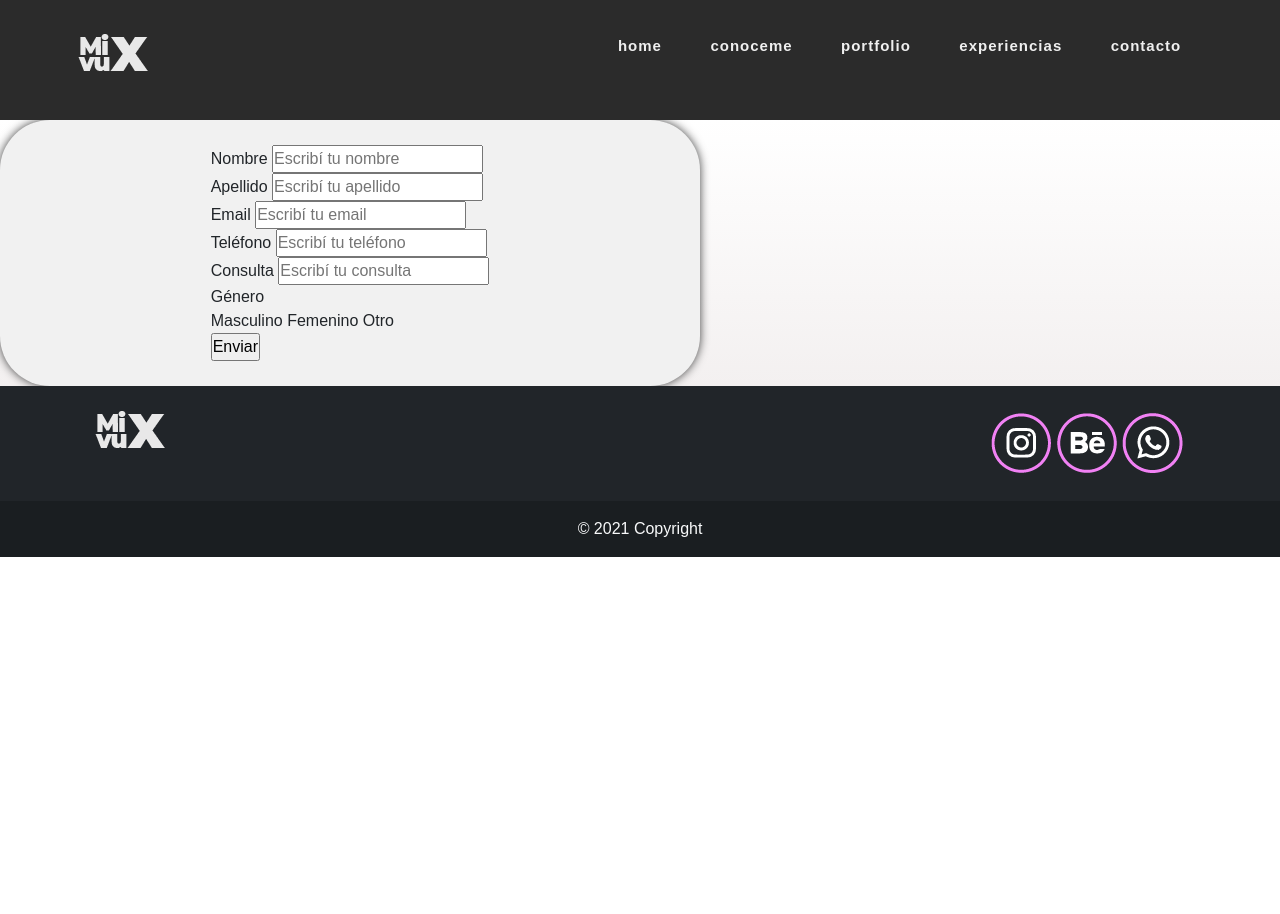
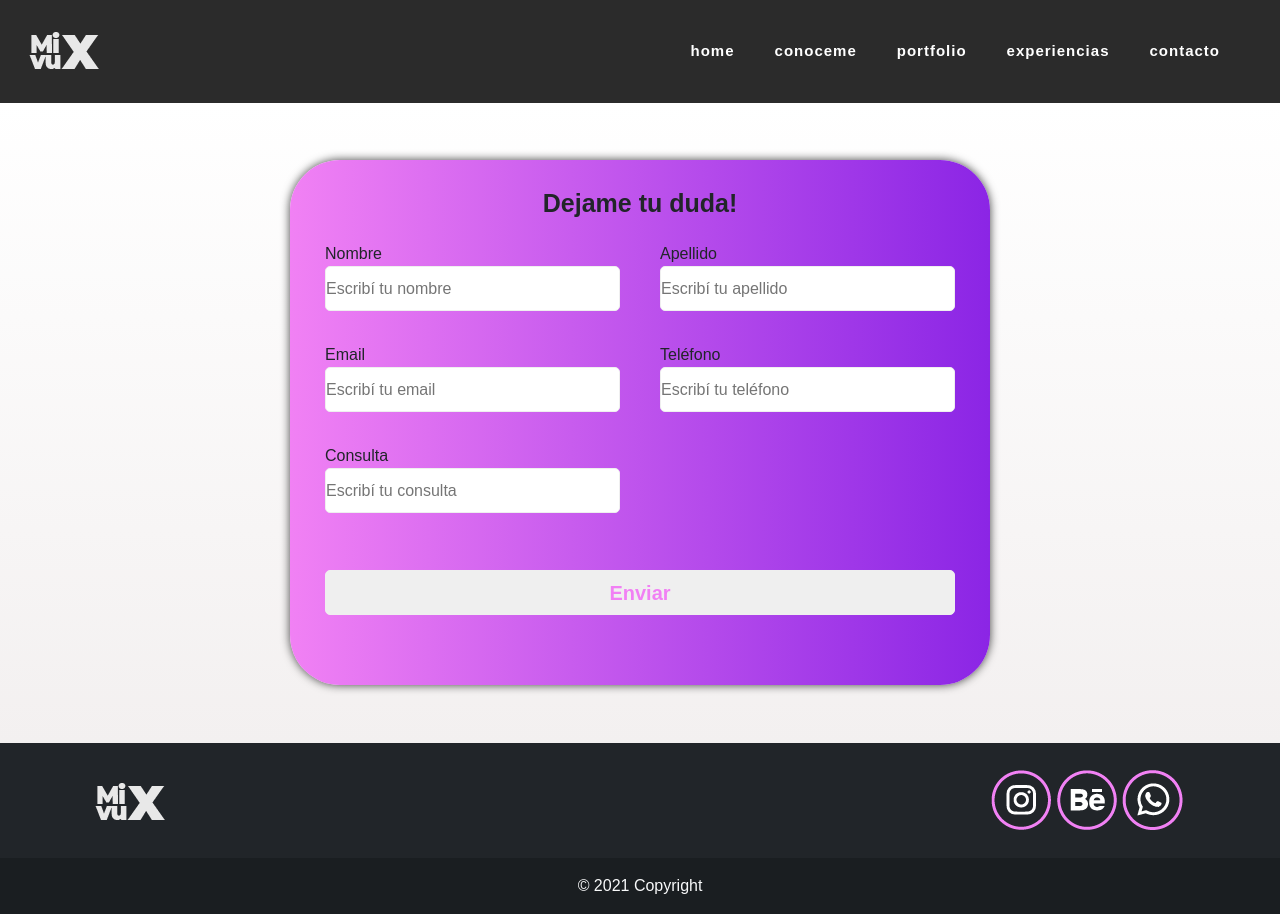
Before and after one commit to MicaelaColotta/Proyecto_portfolio, a website: page contacto.html in a window 1280 px wide. Before the commit the page ends 800 px from the top, so only its background shows below. Drawn offline with nearby package versions, Linux system fonts and the light colour scheme.

Commit message:
modificaciones

```diff
--- a/SCSS/estilos.scss
+++ b/SCSS/estilos.scss
@@ -3,6 +3,7 @@
 @import "tipografía";
 
 /*Header*/
+
 
 .header1 {
     min-height: 80vh;
@@ -13,45 +14,33 @@
     position: relative;
 }
 
+
 .header2 {
-    min-height: 15vh;
+    min-height: 10vh;
     width: 100%;
     background-position: center;
     background-size: cover;
     position: relative;
 }
 
-nav {
-    display: flex;
-    padding: 2% 6%;
-    justify-content: space-between;
-    align-items: center;
-
-    .nav__links {
-        flex: 1;
-        text-align: right;
-
-         ul li {
-            list-style: none;
-            display: inline-block;
-            padding: 8px 12px;
-            position: relative;
-
-            a {
-                text-decoration: none;
-                font-size: 15px;
-                font-weight: bold;
-                letter-spacing: 1px;
-                padding: 10px;
-
-                     img {
-                        padding: 10px;
-                }
-            }
-        }
-    }
+/*prueba*/
+.navbar-nav{
+    margin-left: auto;
+    list-style: none;
+    font-weight: bold;
+    letter-spacing: 1px;
+    color: rgb(239, 239, 239);
+    font-size: 15px;
+    padding: 8px 12px;
 }
 
+/* Fin prueba*/
+
+nav {
+         ul li {
+            padding: 8px 12px;
+        }
+}
 
 /*Fin header*/
 
@@ -324,28 +313,72 @@ main {
 /* Fin padding carrusel home */
 
 
-/* Padding footer home */
+/* Padding footer */
 .espacio2{
     margin-top: 15px;
 }
 
-/* Fin padding footer home */
+/* Fin padding footer */
 
 
 
 /* formulario */
 
+.prueba11 {
+    display: flex;
+    justify-content: center;
+    align-items: center;
+    height: 80vh;
+}
+
 .container__div {
-    box-sizing: border-box;
-    display: flex;
     max-width: 700px;
-    justify-content: center;
     padding: 25px 35px;
     border-radius: 50px;
-    background: rgb(241, 241, 241);
+    background: linear-gradient(to left, rgb(139, 37, 229), rgb(241, 129, 244));
     box-shadow: 0px 0px 10px 0px rgb(66, 66, 66);
+}
 
+.titulo__formulario {
+    font-size: 25px;
+    font-weight: bold;
+    text-align: center;
 }
+
+.container__div form .detalles-usuario {
+    display: flex;
+    flex-wrap: wrap;
+    justify-content: space-between;
+}
+
+ form .detalles-usuario .input-box {
+    width: calc(100% / 2 - 20px);
+    margin: 20px 0 12px 0;
+}
+
+.detalles-usuario .input-box input{
+
+    height: 45px;
+    width: 100%;
+    border-radius: 5px;
+    border: 1px solid rgb(239, 239, 239);
+}
+
+.container__div .button {
+    height: 45px;
+    margin: 45px 0;
+}
+
+.container__div .button input {
+    height: 100%;
+    width: 100%;
+    border-radius: 5px;
+    border: 1px solid rgb(239, 239, 239);
+    font-weight: bold;
+    color: rgb(241, 128, 244);
+    font-size: 20px;
+}
+
 /* Fin formulario */
 
 
--- a/contacto.html
+++ b/contacto.html
@@ -18,83 +18,79 @@
 
     <!--Navbar-->
 
-    <section class="header2">
-        <nav>
-            <a href="index.html"><img src="imagenes/logo_Mesa de trabajo 1.png"></a>
-            <div class="nav__links">
-            <ul>
-                <li class="subrayado">
-                    <a href="index.html">home</a>
+    <header class="header2">
+        <nav class="navbar navbar-expand-lg navbar-dark p-md-3">
+          <div class="container-fluid">
+            <a class="navbar-brand" href="index.html"><img class="icono-nav" src="imagenes/logo.png" alt="icono"></a>
+            <button class="navbar-toggler" type="button" data-bs-toggle="collapse"data-bs-target="#navbarNav" aria-controls="navbarNav" aria-expanded="false" aria-label="Toggle navigation">
+              <span class="navbar-toggler-icon"></span>
+            </button>
+
+            <div class="collapse navbar-collapse" id="navbarNav">
+              <div class="mx-auto"></div>
+              <ul class="navbar-nav">
+                <li class="nav-item">
+                  <a class="nav-link text-white" href="index.html">home</a>
                 </li>
-                <li class="subrayado">
-                    <a href="sobre_mi.html">conoceme</a>
+                <li class="nav-item">
+                  <a class="nav-link text-white" href="sobre_mi.html">conoceme</a>
                 </li>
-                <li class="subrayado">
-                    <a href="portfolio.html">portfolio</a>
+                <li class="nav-item">
+                  <a class="nav-link text-white" href="portfolio.html">portfolio</a>
                 </li>
-                <li class="subrayado">
-                    <a href="experiencias.html">experiencias</a>
+                <li class="nav-item">
+                  <a class="nav-link text-white" href="experiencias.html">experiencias</a>
                 </li>
-                <li class="subrayado">
-                    <a href="contacto.html">contacto</a>
+                <li class="nav-item">
+                  <a class="nav-link text-white" href="contacto.html">contacto</a>
                 </li>
-            </ul>
+              </ul>
             </div>
+          </div>
         </nav>
+    </header>
 
-    </section>
+  <!-- fin del navbar -->
+
+         </section>
 
     <main>
 
-        <!--Nuevo formulario-->
+    <!--Nuevo formulario-->
 
+    <div class="prueba11">
         <div class="container__div">
-
+            <div class="titulo__formulario">Dejame tu duda!</div>
             <form action="#">
                 <div class="detalles-usuario">
-                    <div class="imput-box">
+                    <div class="input-box">
                         <span class="detalles">Nombre</span>
                         <input type="text" placeholder="Escribí tu nombre" required>
                     </div>
-                    <div class="imput-box">
+                    <div class="input-box">
                         <span class="detalles">Apellido</span>
                         <input type="text" placeholder="Escribí tu apellido" required>
                     </div>
-                    <div class="imput-box">
+                    <div class="input-box">
                         <span class="detalles">Email</span>
                         <input type="text" placeholder="Escribí tu email" required>
                     </div>
-                    <div class="imput-box">
+                    <div class="input-box">
                         <span class="detalles">Teléfono</span>
                         <input type="text" placeholder="Escribí tu teléfono" required>
                     </div>
-                    <div class="imput-box">
+                    <div class="input-box">
                         <span class="detalles">Consulta</span>
                         <input type="text" placeholder="Escribí tu consulta" required>
                     </div>
                  </div>
-                 <div class="genero">
-                     <span class="genero-título">Género</span>
-                     <div class="categoria">
-                         <label for="">
-                             <span class="dot one"></span>
-                             <span class="genero">Masculino</span>
-                         </label>
-                         <label for="">
-                            <span class="dot one"></span>
-                            <span class="genero">Femenino</span>
-                        </label>
-                        <label for="">
-                            <span class="dot one"></span>
-                            <span class="genero">Otro</span>
-                        </label>
-                     </div>
-                 </div>
+
                  <div class="button">
                      <input type="submit" value="Enviar">
                  </div>
             </form>
         </div>
+    </div>
 
         <!--Fin nuevo formulario-->
 
@@ -104,9 +100,9 @@
     <footer class="bg-dark text-light">
         <div class="container p-4">
                 <div class="row">
-                   <div class="col-lg-6">
+                   <div class="col-lg-6 espacio2">
                     <a class="navbar-brand" href="index.html">
-                        <img src="imagenes/logo_Mesa de trabajo 1.png" alt="">
+                        <img src="imagenes/logo.png" alt="">
                     </a>
                     </div>
 
```
Also changed, not shown: experiencias.html (+30 -23 lines), index.html (+21 -17 lines), portfolio.html (+27 -19 lines), sobre_mi.html (+27 -17 lines), css/estilos.css, imagenes/logo.png (renamed from imagenes/logo_Mesa de trabajo 1.png).
